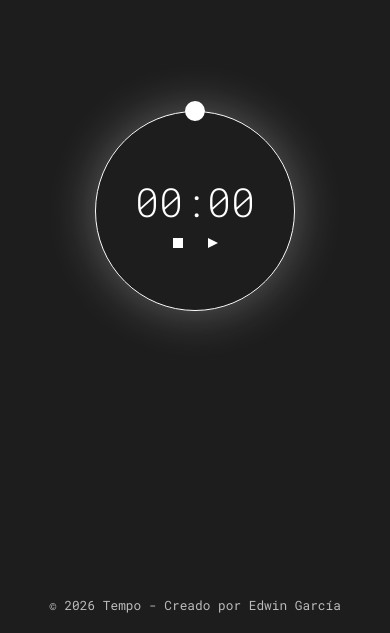
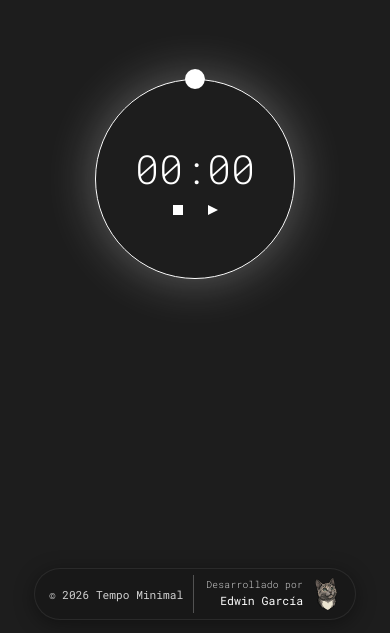
Before and after one commit to edwingarcia14/tempo-minimal, a plain HTML site: page index.html in a window 390 px wide. Shown: the part 211-844 px from the top of the page. Drawn offline with Linux system fonts and the light colour scheme.

Commit message:
Refactor: 🚀 actualización a Tempo Minimal con branding Many, rutas relativas y fix responsive

```diff
--- a/css/style.css
+++ b/css/style.css
@@ -1,19 +1,39 @@
-/* Reset básico para evitar espacios indeseados */
+/* --- RESET BÁSICO --- */
 * {
     margin: 0;
     padding: 0;
     box-sizing: border-box;
 }
 
-/* Variables Globales para control total */
+/* --- VARIABLES GLOBALES --- */
 :root {
+    /* Paleta Principal (Dark Theme) */
     --bg-color: #1D1D1D;
     --text-color: #FFFFFF;
     --accent-color: #FFFFFF;
+
+    /* Estilos del Footer & Branding */
+    --color-bg-footer: #181818;
+    --color-footer-border: rgba(255, 255, 255, .08);
+    --color-brand-border: rgba(255, 255, 255, .25);
+    --footer-text-opacity: .8;
+
+    /* Dimensiones & Tipografía */
     --sphere-size: 200px;
+    --logo-size: 28px;
+    --brand-height: 24px;
     --font-main: 'Roboto Mono', monospace;
 
+    /* Animaciones & Transiciones */
     --transition-speed: .3s;
+    --transition-curve: cubic-bezier(.175, .885, .32, 1.275);
+}
+
+/* --- ESTRUCTURA PRINCIPAL --- */
+html, body {
+    width: 100%;
+    height: 100dvh;
+    overflow: hidden;
 }
 
 body {
@@ -21,9 +41,9 @@ body {
     color: var(--text-color);
     font-family: var(--font-main);
     display: flex;
-    justify-content: center;
+    flex-direction: column;
+    justify-content: space-between;
     align-items: center;
-    min-height: 100vh;
 }
 
 .main-content {
@@ -31,25 +51,31 @@ body {
     justify-content: center;
     align-items: center;
     width: 100%;
+    padding: .5rem 0;
+    flex: 1;
+    overflow: hidden;
 }
 
+/* --- COMPONENTE CRONÓMETRO --- */
 .stopwatch-section {
-    position: relative; /* Necesario para que la esfera pueda posicionarse con absolute */
+    position: relative;
     display: flex;
     justify-content: center;
     align-items: center;
+    width: var(--sphere-size);
+    height: var(--sphere-size);
 }
 
 .stopwatch-container {
-    width: var(--sphere-size);
-    height: var(--sphere-size);
+    width: 100%;
+    height: 100%;
     border: 1px solid var(--accent-color);
     border-radius: 50%;
     display: flex;
     flex-direction: column;
     justify-content: center;
     align-items: center;
-    z-index: 1; /* Asegura que el cronómetro quede por encima de la esfera */
+    z-index: 1;
     box-shadow: 0 0 50px rgba(255, 255, 255, .3);
     transition: box-shadow var(--transition-speed) ease;
 }
@@ -72,7 +98,7 @@ body {
     transition: transform var(--transition-speed) ease;
 }
 
-/* Estilos específicos de botones */
+/* Controles de Reproducción */
 .btn-stop {
     width: 10px;
     height: 10px;
@@ -90,7 +116,7 @@ body {
 }
 
 .btn-toggle.running {
-    border: none;  /* Quitamos el triángulo */
+    border: none;
     width: 10px;
     height: 10px;
     display: flex;
@@ -102,29 +128,21 @@ body {
 .btn-toggle.running::after {
     content: "";
     display: block;
-    width: 3px; /* Grosor de la barra */
-    height: 100%; /* Altura completa */
+    width: 3px;
+    height: 100%;
     background-color: var(--accent-color);
 }
 
-.main-footer {
-    position: fixed;
-    bottom: 20px;
-    font-size: .8rem;
-    opacity: .7;
-}
-
-/* Esfera decorativa */
+/* Esfera Decorativa Rotativa */
 .seconds-sphere {
     position: absolute;
     width: 20px;
     height: 20px;
     background-color: var(--accent-color);
     border-radius: 50%;
-
-    /* La animación depende de este keyframe y el tiempo en JS */
     animation: rotacion 60s linear infinite;
     animation-play-state: paused;
+    will-change: transform;
 }
 
 @keyframes rotacion {
@@ -136,15 +154,99 @@ body {
     }
 }
 
-/* Efecto hover: Solo para dispositivos con mouse */
+/* --- FOOTER & BRANDING PERSONAL --- */
+.main-footer {
+    margin: 0 auto 1rem auto;
+    padding: .5rem 1.2rem;
+    background-color: var(--color-bg-footer);
+    border: 1px solid var(--color-footer-border);
+    border-radius: 50px;
+    display: flex;
+    justify-content: center;
+    align-items: center;
+    gap: 16px;
+    box-shadow: 0 4px 20px rgba(0, 0, 0, .4);
+}
+
+.footer-copyright {
+    font-size: .8rem;
+    opacity: var(--footer-text-opacity);
+    white-space: nowrap;
+}
+
+.footer-author {
+    display: flex;
+    align-items: center;
+    gap: 10px;
+    font-style: normal;
+    border-left: 1px solid var(--color-brand-border);
+    padding-left: 12px;
+}
+
+.author-text {
+    display: flex;
+    flex-direction: column;
+    text-align: right;
+    gap: 2px;
+    line-height: 1.3;
+}
+
+.author-text small {
+    font-size: .65rem;
+    opacity: var(--footer-text-opacity);
+    font-weight: 300;
+    letter-spacing: .3px;
+}
+
+.author-text strong {
+    font-size: .8rem;
+    font-weight: 400;
+}
+
+.brand-aside {
+    display: inline-flex;
+    align-items: center;
+}
+
+.logo-brand {
+    width: var(--logo-size);
+    height: auto;
+    object-fit: contain;
+}
+
+/* --- EFECTOS HOVER (Solo dispositivos con puntero mouse) --- */
 @media (hover: hover) {
     .btn-control:hover {
         transform: scale(1.5);
-        /* Esto crea un resplandor blanco alrededor del botón */
-        filter: drop-shadow(0 0 8px rgba(255, 255, 255, 0.6));
+        filter: drop-shadow(0 0 8px rgba(255, 255, 255, .6));
     }
 
     .stopwatch-container:hover {
         box-shadow: 0 0 70px rgba(255, 255, 255, .5);
     }
+
+    .logo-brand:hover {
+        transform: scale(1.15) rotate(5deg);
+    }
 }
+
+/* --- MEDIA QUERIES (Responsividad Móvil/Tablet) --- */
+@media (max-width: 768px) {
+    .main-footer {
+        gap: 10px;
+        padding: .4rem .9rem;
+        margin-bottom: .8rem;
+    }
+
+    .footer-copyright {
+        font-size: .7rem;
+    }
+
+    .author-text small {
+        font-size: .6rem;
+    }
+
+    .author-text strong {
+        font-size: .72rem;
+    }
+}
--- a/index.html
+++ b/index.html
@@ -1,5 +1,6 @@
 <!DOCTYPE html>
 <html lang="en">
+
 <head>
     <meta charset="UTF-8">
     <meta name="viewport" content="width=device-width, initial-scale=1.0">
@@ -8,16 +9,17 @@
     <meta name="description" content="Tempo es un cronómetro minimalista de alta precisión diseñado para un flujo de trabajo enfocado.">
     <meta name="author" content="Edwin García">
 
-    <title>Tempo | Cronómetro Minimalista</title>
+    <title>Tempo Minimal | Cronómetro Minimalista</title>
 
-    <link rel="icon" type="image/x-icon" href="./assets/icons/favicon.png">
+    <link rel="icon" type="image/x-icon" href="/assets/icons/favicon.png">
 
     <link rel="preconnect" href="https://fonts.googleapis.com">
     <link rel="preconnect" href="https://fonts.gstatic.com" crossorigin>
     <link href="https://fonts.googleapis.com/css2?family=Roboto+Mono:wght@300;400&display=swap" rel="stylesheet">
 
-    <link rel="stylesheet" href="./css/style.css">
+    <link rel="stylesheet" href="/css/style.css">
 </head>
+
 <body>
 
     <main class="main-content">
@@ -40,10 +42,20 @@
     </main>
 
     <footer class="main-footer">
-        <p class="footer-copyright">&copy; 2026 Tempo - Creado por Edwin García</p>
+        <p class="footer-copyright">&copy; 2026 Tempo Minimal</p>
+        <address class="footer-author">
+            <span class="author-text">
+                <small>Desarrollado por</small>
+                <strong>Edwin García</strong>
+            </span>
+            <aside class="brand-aside">
+                <img class="logo-brand" src="/assets/brand/logo.png" alt="Marca Edwin García - Many">
+            </aside>
+        </address>
     </footer>
 
-    <script src="./js/scripts.js"></script>
+    <script src="/js/scripts.js"></script>
 
 </body>
+
 </html>
```
Also changed, not shown: assets/brand/logo.png (added), assets/icons/favicon.png, assets/img/tempo-minimal.png (added), 1 other file.
